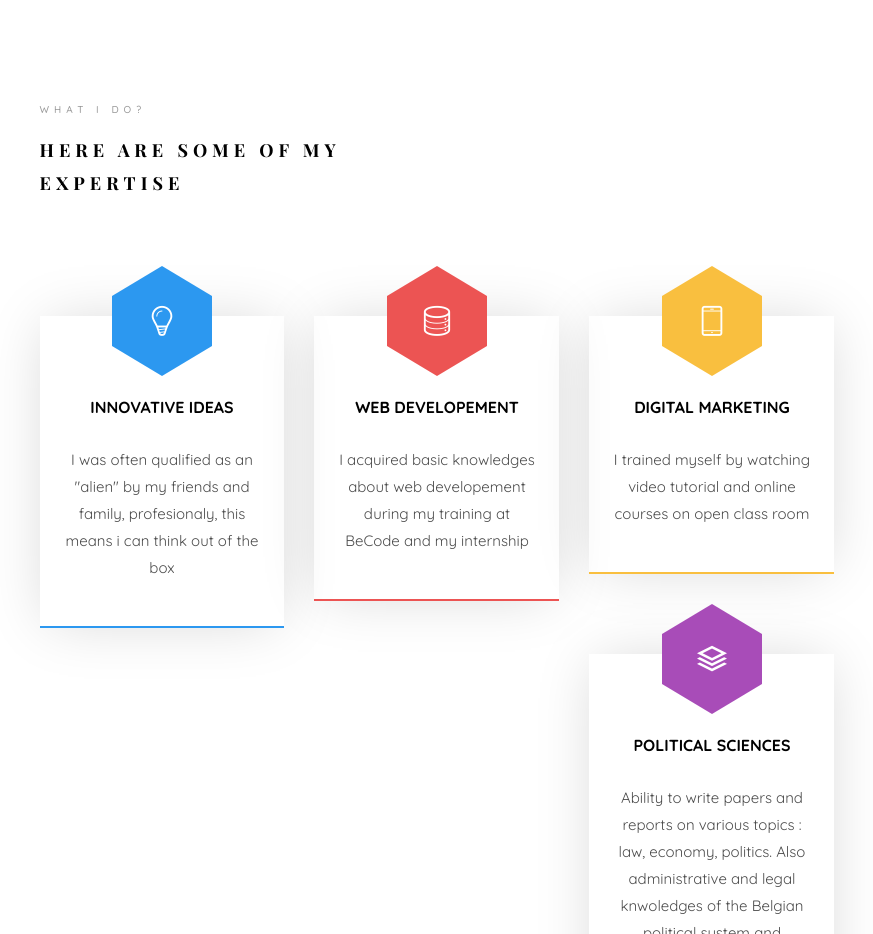
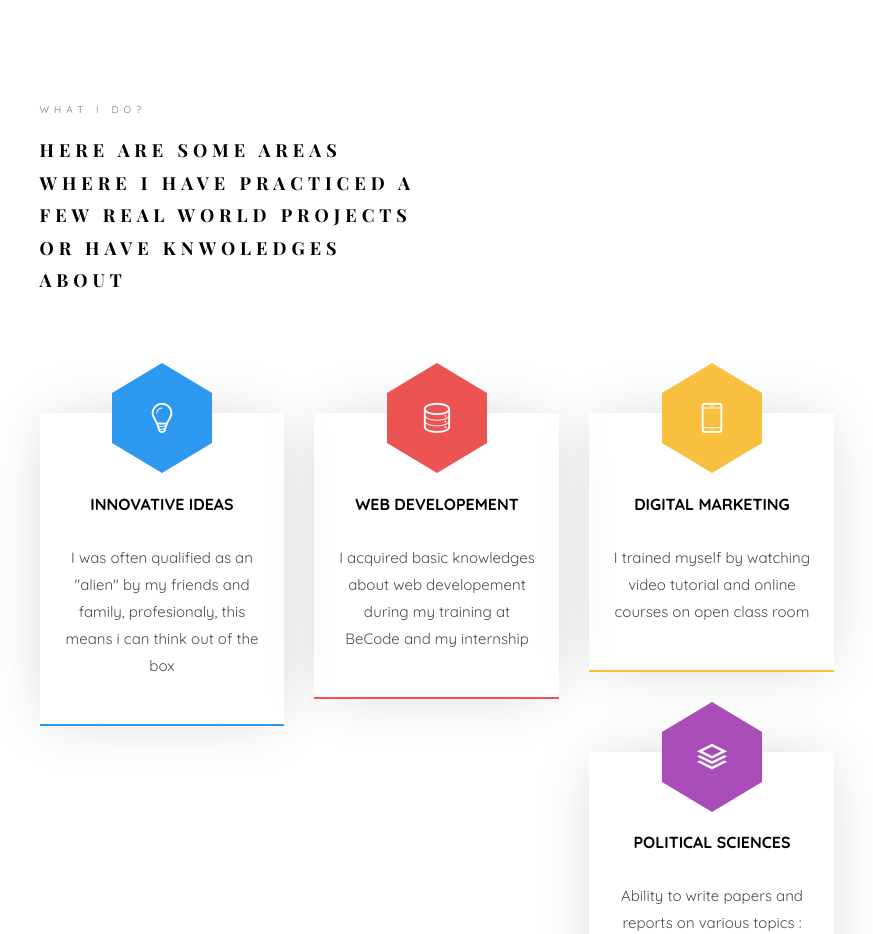
Before and after one commit to loonyT/LatestCV, a plain HTML site: page index.html in a window 1280 px wide. Shown: the part 2040-2974 px from the top of the page, without its empty margins (353-1226 px from the left). Drawn offline with nearby package versions, Linux system fonts and the light colour scheme; files whose address does not match are found by name; a web font is replaced by a local one.

Commit message:
Update index.html

```diff
--- a/index.html
+++ b/index.html
@@ -204,7 +204,7 @@
                         <div class="row">
                             <div class="col-md-6 col-md-offset-3 col-md-pull-3 animate-box" data-animate-effect="fadeInLeft">
                                 <span class="heading-meta">What I do?</span>
-                                <h2 class="colorlib-heading">Here are some of my expertise</h2>
+                                <h2 class="colorlib-heading">Here are some areas where i have practiced a few real world projects or have knwoledges about</h2>
                             </div>
                         </div>
                         <div class="row row-pt-md">
```
